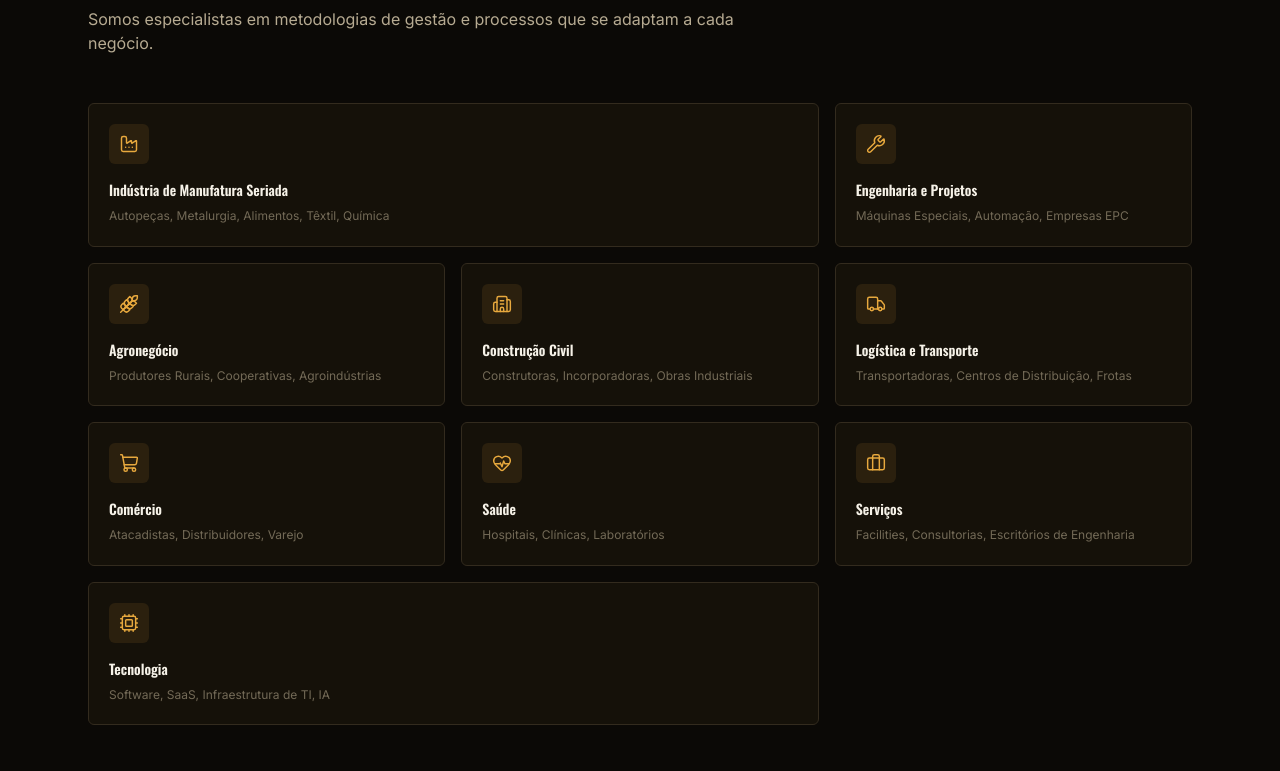
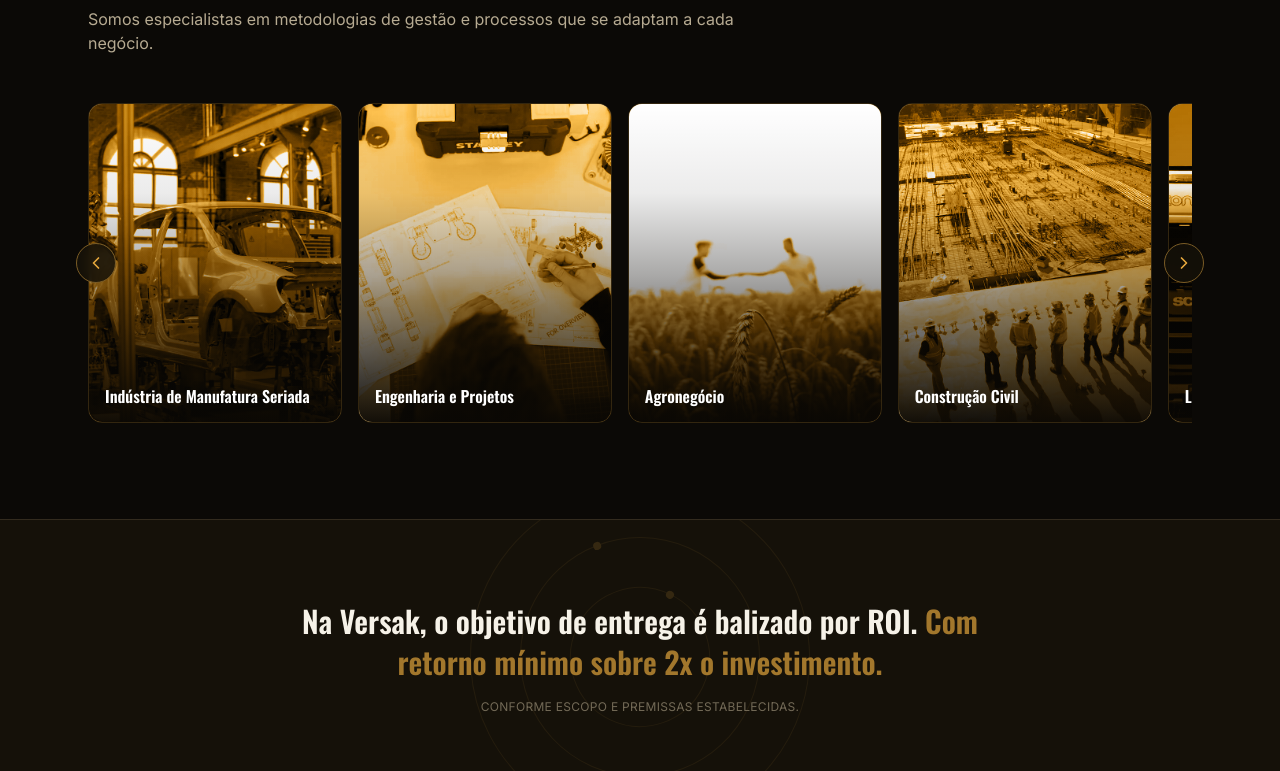
Before and after one commit to O-Carvalho/Versak, a Next.js app: page / in a window 1280 px wide. Shown: the part 2709-3480 px from the top of the page. Built offline with nearby package versions, Linux system fonts and the light colour scheme.

Commit message:
feat: replace Mercados grid with duotone sector carousel (embla)

```diff
--- a/components/sections/mercados.tsx
+++ b/components/sections/mercados.tsx
@@ -1,33 +1,8 @@
-import type { LucideIcon } from "lucide-react"
-import {
-  Briefcase,
-  Building2,
-  Cpu,
-  Factory,
-  HeartPulse,
-  ShoppingCart,
-  Truck,
-  Wheat,
-  Wrench,
-} from "lucide-react"
 import { Container } from "@/components/ui/container"
 import { SectionHeading } from "@/components/ui/section-heading"
 import { Reveal } from "@/components/ui/reveal"
-import { GlowCard } from "@/components/ui/glow-card"
-import { IconBadge } from "@/components/ui/icon-badge"
+import { SetoresCarousel } from "@/components/ui/setores-carousel"
 import { mercados } from "@/content/home"
-
-const ICONES: Record<string, LucideIcon> = {
-  "Indústria de Manufatura Seriada": Factory,
-  "Engenharia e Projetos": Wrench,
-  "Agronegócio": Wheat,
-  "Construção Civil": Building2,
-  "Logística e Transporte": Truck,
-  "Comércio": ShoppingCart,
-  "Saúde": HeartPulse,
-  "Serviços": Briefcase,
-  "Tecnologia": Cpu,
-}
 
 export function Mercados() {
   return (
@@ -36,29 +11,7 @@ export function Mercados() {
         <Reveal>
           <SectionHeading eyebrow={mercados.eyebrow} titulo={mercados.titulo} subtitulo={mercados.subtitulo} />
         </Reveal>
-
-        <div className="mt-12 grid gap-4 sm:grid-cols-2 lg:grid-cols-3 [&>*:nth-child(1)]:lg:col-span-2 [&>*:nth-child(9)]:lg:col-span-2">
-          {mercados.grupos.map((grupo, i) => {
-            // `noUncheckedIndexedAccess` makes this lookup type as `LucideIcon | undefined`;
-            // all 9 `mercados.grupos` names above exist as ICONES keys, so the fallback
-            // path is unreachable in practice. The `?? Briefcase` fallback keeps a future
-            // content-only rename from crashing the page at runtime.
-            const Icon = ICONES[grupo.nome] ?? Briefcase
-            const linha = Math.floor(i / 3)
-            return (
-              <Reveal key={grupo.nome} delay={linha * 0.1 + (i % 3) * 0.05}>
-                <GlowCard className="group h-full p-5">
-                  <IconBadge
-                    icon={Icon}
-                    className="transition-all duration-300 group-hover:scale-110 group-hover:-rotate-6 group-hover:bg-gold/20"
-                  />
-                  <p className="mt-4 font-display text-sm font-semibold text-text">{grupo.nome}</p>
-                  <p className="mt-1.5 text-xs leading-relaxed text-text-dim">{grupo.segmentos}</p>
-                </GlowCard>
-              </Reveal>
-            )
-          })}
-        </div>
+        <SetoresCarousel grupos={mercados.grupos} />
       </Container>
     </section>
   )
--- /dev/null
+++ b/components/ui/setores-carousel.tsx
@@ -0,0 +1,60 @@
+"use client"
+
+import { useCallback } from "react"
+import Image from "next/image"
+import useEmblaCarousel from "embla-carousel-react"
+import { ChevronLeft, ChevronRight } from "lucide-react"
+
+type Grupo = { nome: string; segmentos: string; imagem: string }
+
+export function SetoresCarousel({ grupos }: { grupos: readonly Grupo[] }) {
+  const [emblaRef, emblaApi] = useEmblaCarousel({ loop: true, align: "start" })
+  const scrollPrev = useCallback(() => emblaApi?.scrollPrev(), [emblaApi])
+  const scrollNext = useCallback(() => emblaApi?.scrollNext(), [emblaApi])
+
+  return (
+    <div className="relative mt-12" role="region" aria-label="Setores que atendemos">
+      <div className="overflow-hidden" ref={emblaRef}>
+        <div className="flex gap-4">
+          {grupos.map((grupo) => (
+            <div key={grupo.nome} className="min-w-0 flex-[0_0_78%] sm:flex-[0_0_44%] lg:flex-[0_0_23%]">
+              <article className="setor-card group">
+                <Image
+                  src={grupo.imagem}
+                  alt=""
+                  fill
+                  sizes="(max-width: 640px) 78vw, (max-width: 1024px) 44vw, 23vw"
+                  className="setor-img object-cover"
+                />
+                <span aria-hidden className="setor-gold" />
+                <span aria-hidden className="setor-gold2" />
+                <span aria-hidden className="setor-scrim" />
+                <div className="absolute inset-x-0 bottom-0 p-4">
+                  <p className="font-display text-base font-semibold leading-tight text-white">{grupo.nome}</p>
+                  <p className="setor-seg text-xs leading-relaxed">{grupo.segmentos}</p>
+                </div>
+              </article>
+            </div>
+          ))}
+        </div>
+      </div>
+
+      <button
+        type="button"
+        onClick={scrollPrev}
+        aria-label="Anterior"
+        className="absolute -left-3 top-1/2 flex h-10 w-10 -translate-y-1/2 items-center justify-center rounded-full border border-gold-dim bg-panel/85 text-gold backdrop-blur transition-colors hover:border-gold hover:bg-panel"
+      >
+        <ChevronLeft className="h-5 w-5" />
+      </button>
+      <button
+        type="button"
+        onClick={scrollNext}
+        aria-label="Próximo"
+        className="absolute -right-3 top-1/2 flex h-10 w-10 -translate-y-1/2 items-center justify-center rounded-full border border-gold-dim bg-panel/85 text-gold backdrop-blur transition-colors hover:border-gold hover:bg-panel"
+      >
+        <ChevronRight className="h-5 w-5" />
+      </button>
+    </div>
+  )
+}
```
